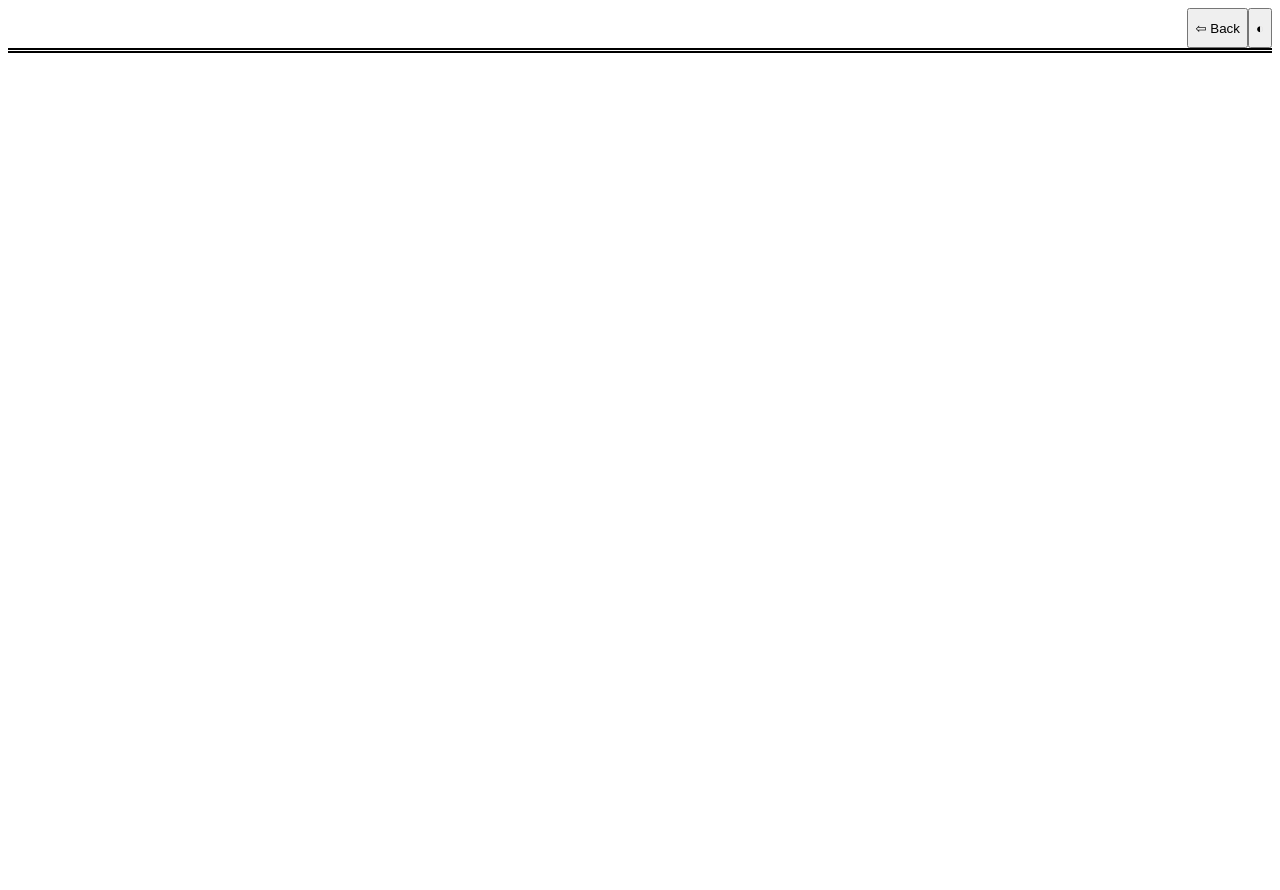
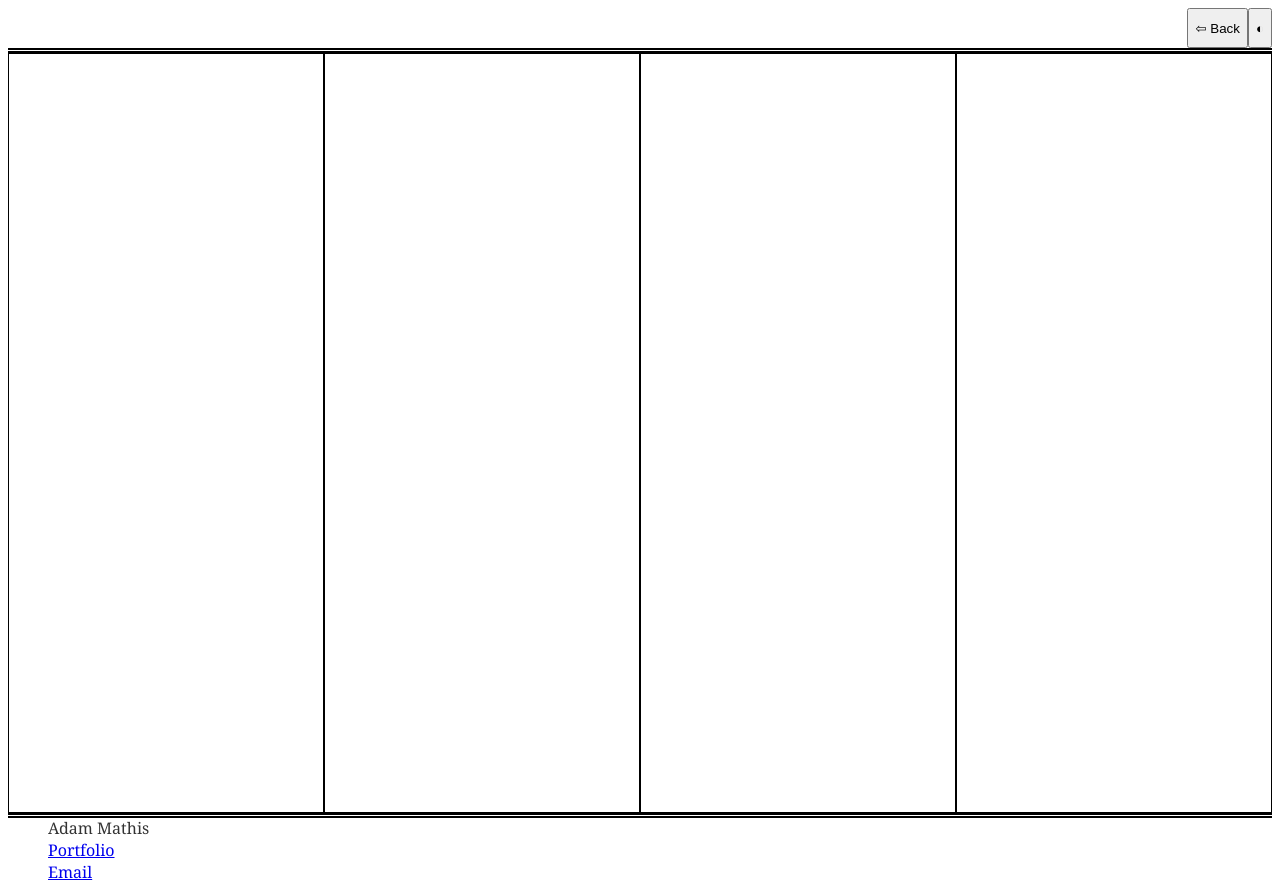
Before and after one commit to adammathis05/personal-blog, a plain HTML site: page blog.html in a window 1280 px wide. Before the commit the page ends 800 px from the top, so only its background shows below. Drawn offline with Linux system fonts and the light colour scheme.

Commit message:
mid-blog commit

```diff
--- a/assets/css/blog.css
+++ b/assets/css/blog.css
@@ -0,0 +1,33 @@
+main {
+    display: flex;
+    height: 85vh;
+}
+
+
+
+.contact-info {
+    display: flex;
+    border-top: double 5px black;
+    height: 8vh;
+    flex-wrap: wrap;
+    flex-direction: row;
+    align-content: center;
+    justify-content: flex-start;
+    font-family: Cambria, Cochin, Georgia, Times, 'Times New Roman', serif;
+
+}
+
+.contact-info li {
+    text-decoration: none;
+    list-style: none;
+}
+
+
+.box {
+    display: flex;
+    flex-wrap: wrap;
+    flex-direction: row;
+    justify-content: center;
+    border: solid 1px black;
+
+}
--- a/assets/js/blog.js
+++ b/assets/js/blog.js
@@ -6,8 +6,16 @@ const returnHome = document.getElementById('goBack');
 
 // DATA
 
+let storedBlogs = localStorage.getItem("blogs");
+let blogs = storedBlogs ? JSON.parse(storedBlogs) : [];
+
+// let newBlog = JSON.parse(localStorage.getItem('blogs'));
 
 
+localStorage.getItem(storedBlogs);
+
+
+console.log(storedBlogs);
 
 
 // FUNCTIONS
--- a/blog.html
+++ b/blog.html
@@ -8,6 +8,7 @@
 
     <link rel="stylesheet" href="./assets/css/styles.css" />
     <link rel="stylesheet" href="./assets/css/blog.css" />
+    <link rel="stylesheet" href="./assets/css/form.css" />
 
 
 </head>
@@ -22,11 +23,37 @@
     </header>
 
     <main>
+        <section class = "box">
+
+        </section>
+        <section class = "box">
+
+        </section>
+        <section class = "box">
+
+        </section>
+        <section class = "box">
+
+        </section>
+
 
 
 
     </main>
 
+    <footer>
+        <div class = "contact-info">
+            <ul>
+                <li>Adam Mathis</li>
+                <li><a href="https://adammathis05.github.io/professional-portfolio/">Portfolio</a</li>
+                <li><a href="mailto: adam.mathis05@gmail.com">Email</a></li>
+            </ul>
+
+        </div>
+
+
+
+    </footer>
 
 
 
```
Also changed, not shown: assets/js/form.js (+0 -10 lines).
